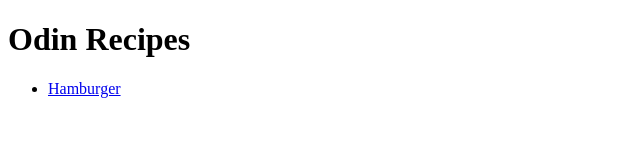
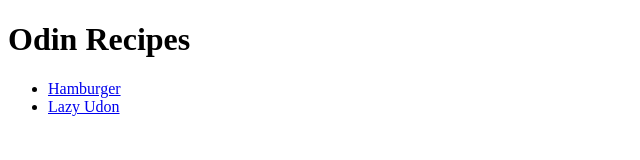
Before and after one commit to nullat0m7/odin-recipes, a plain HTML site: page index.html in a window 1280 px wide. Shown: the full height of the page, 0-640 px from the left. Drawn offline with Linux system fonts and the light colour scheme.

Commit message:
Add link to lazyudon.html

```diff
--- a/index.html
+++ b/index.html
@@ -9,6 +9,7 @@
         <h1>Odin Recipes</h1>
         <ul>
             <li><a href="./recipes/hamburger.html">Hamburger</a></li>
+            <li><a href="./recipes/lazyudon.html">Lazy Udon</a></li>
         </ul>
     </body>
 </html>
```
